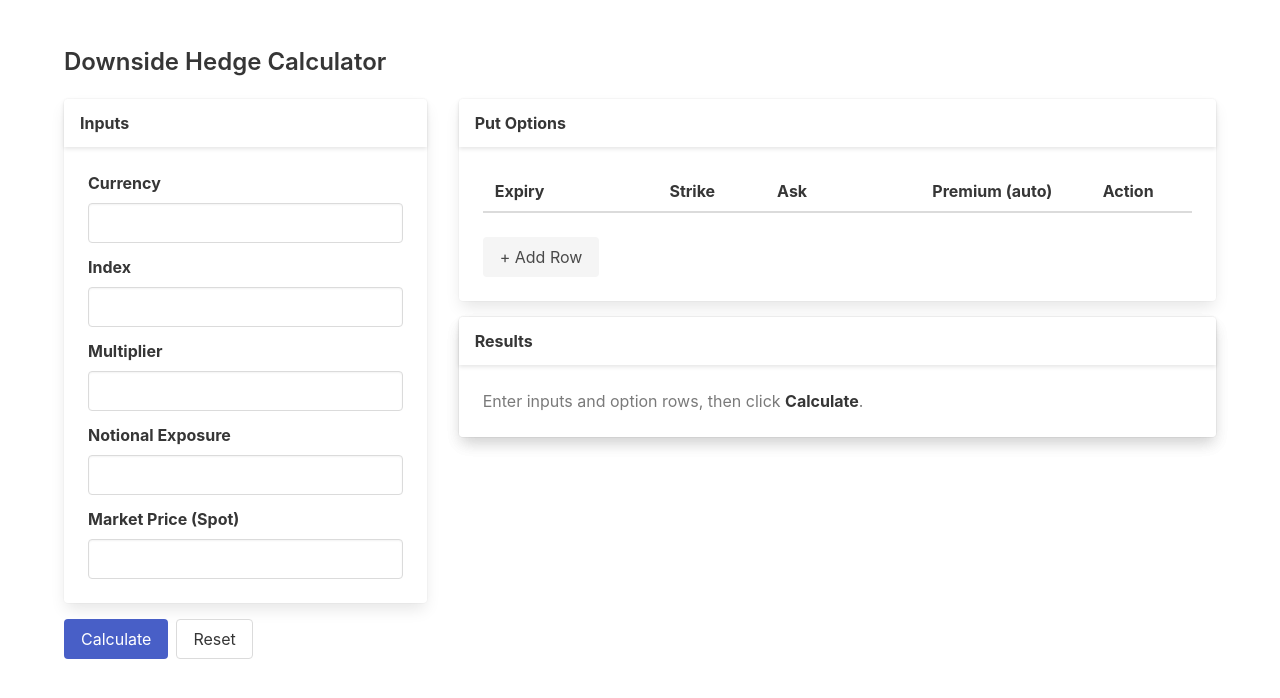
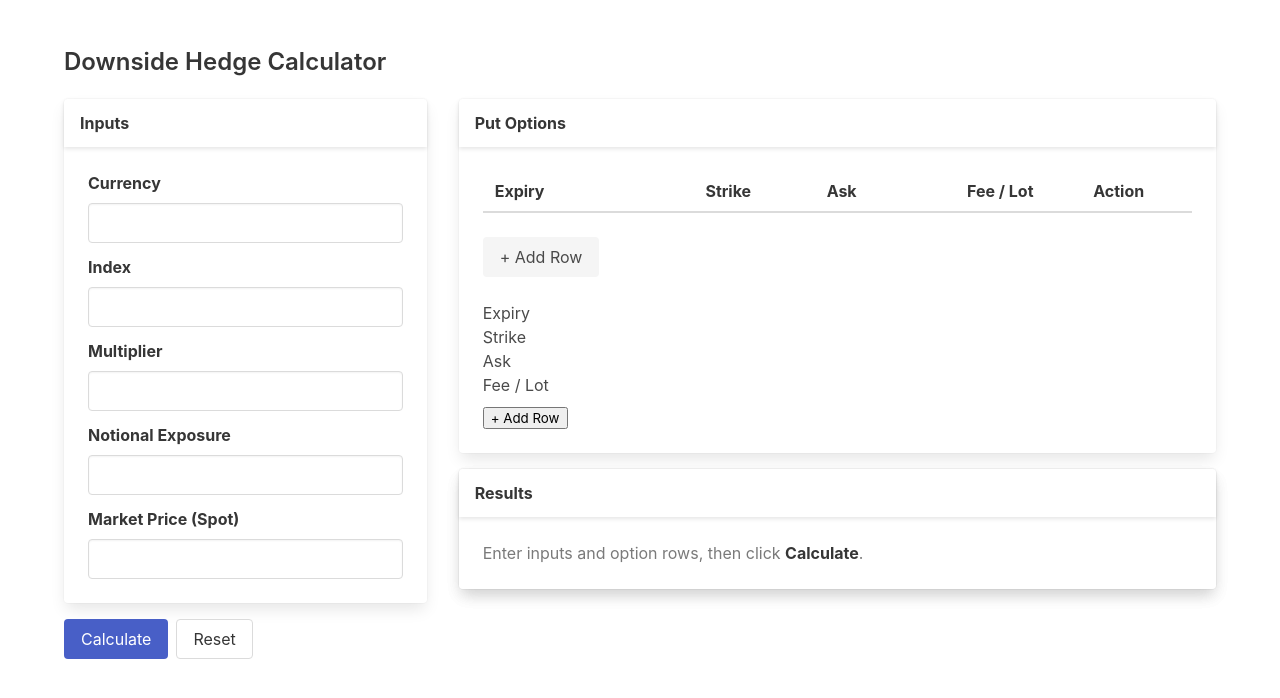
Before and after one commit to amtfdev/hedgecalculator, a FastAPI app: page / in a window 1280 px wide. Shown: the top 698 px of the page. Run offline with FastAPI, Linux system fonts and the light colour scheme; lists and menus that the app fills with data are empty; some libraries are stand-ins or nearby versions.

Commit message:
Update _options_rows.html

```diff
--- a/templates/_options_rows.html
+++ b/templates/_options_rows.html
@@ -11,7 +11,7 @@
             <th>Expiry</th>
             <th class="has-text-right">Strike</th>
             <th class="has-text-right">Ask</th>
-            <th class="has-text-right">Premium (auto)</th>
+            <th class="has-text-right">Fee / Lot</th>
             <th class="has-text-centered">Action</th>
           </tr>
         </thead>
@@ -21,7 +21,7 @@
             <td><input class="input" type="date" name="expiry[]" value="{{ o.expiry }}"></td>
             <td><input class="input has-text-right" type="number" step="0.01" name="strike[]" value="{{ o.strike if o.strike else '' }}"></td>
             <td><input class="input has-text-right" type="number" step="0.01" name="ask[]" value="{{ o.ask if o.ask else '' }}"></td>
-            <td><input class="input has-text-right" type="number" step="0.01" name="premium_display[]" readonly value="{{ '%.2f'|format(o.premium) if o.premium else '' }}"></td>
+            <td><input class="input has-text-right" type="number" step="0.01" name="fee_lot[]" readonly value="{{ '%.2f'|format(o.fee_lot) if o.fee_lot else '' }}"></td>
             <td class="has-text-centered">
               <button class="button is-small"
                 hx-post="/"
@@ -44,5 +44,38 @@
         hx-target="#options-rows-wrapper"
         hx-swap="outerHTML">+ Add Row</button>
     </div>
+  <div class="row header">
+    <div>Expiry</div>
+    <div>Strike</div>
+    <div>Ask</div>
+    <div>Fee / Lot</div>
+    <div></div>
+  </div>
+
+  <div id="options-rows">
+    {% for o in (options | default([])) %}
+      <div class="row opt">
+        <input type="date" name="expiry[]" value="{{ o.expiry }}"/>
+        <input type="number" step="0.01" name="strike[]" value="{{ '%.2f'|format(o.strike) if o.strike else '' }}"/>
+        <input type="number" step="0.01" name="ask[]" value="{{ '%.2f'|format(o.ask) if o.ask else '' }}"/>
+        <input type="number" step="0.01" name="fee_lot[]" readonly value="{{ '%.2f'|format(o.fee_lot) if o.fee_lot else '' }}"/>
+
+        <button class="secondary"
+          hx-post="/"
+          hx-include="#options-form"
+          hx-vals='{"action":"remove_row","row_index":"{{ loop.index0 }}"}'
+          hx-target="#options-rows-wrapper"
+          hx-swap="outerHTML">×</button>
+      </div>
+    {% endfor %}
+  </div>
+
+  <div style="margin-top:8px;">
+    <button class="secondary"
+      hx-post="/"
+      hx-include="#options-form"
+      hx-vals='{"action":"add_row"}'
+      hx-target="#options-rows-wrapper"
+      hx-swap="outerHTML">+ Add Row</button>
   </div>
 </div>
```
